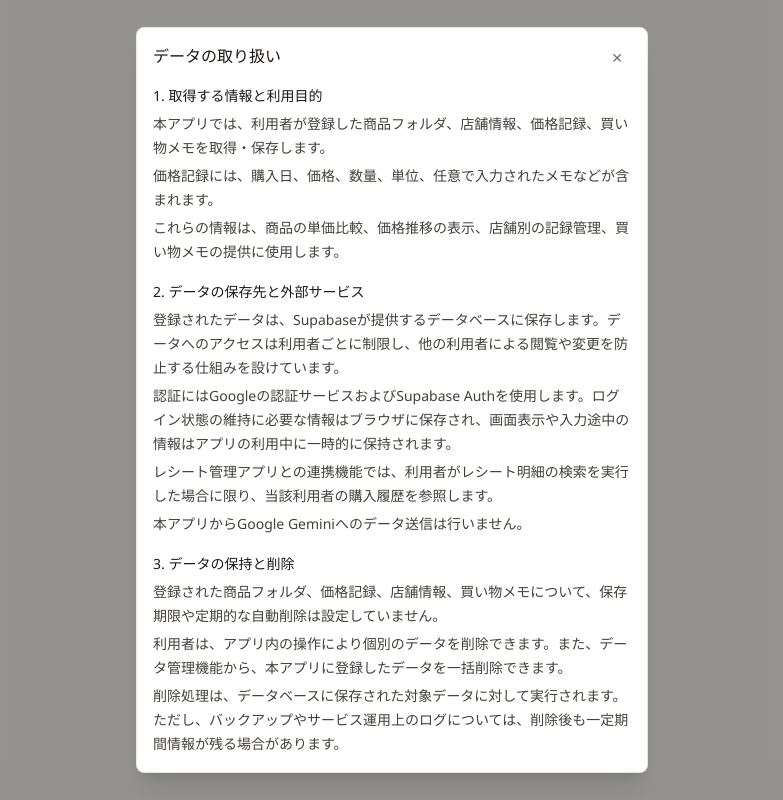
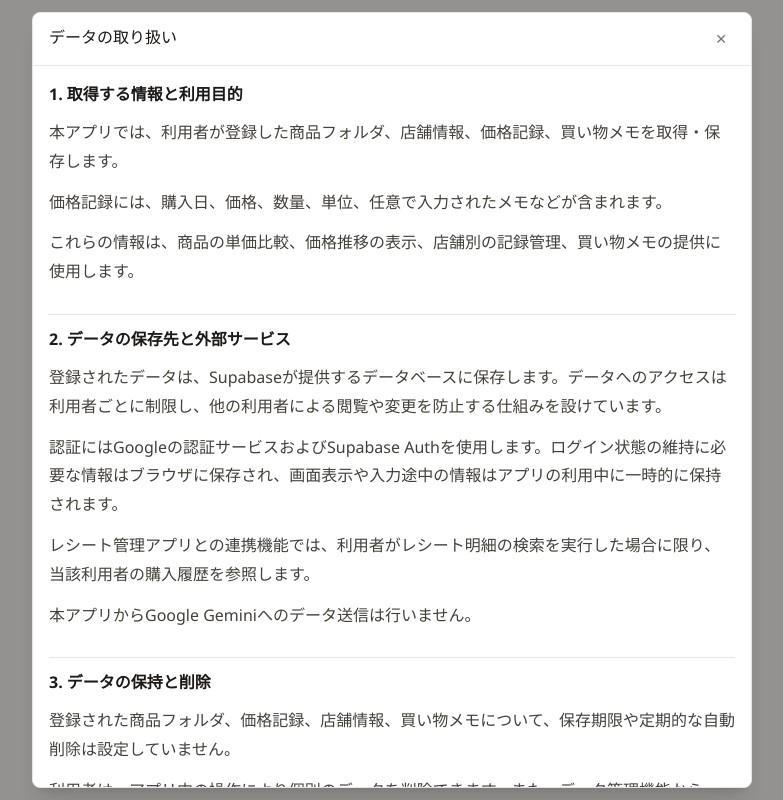
Before and after one commit to nakakonakako/price-memo, a React (Vite) app in the folder frontend/: page / in a window 1280 px wide. Both pictures are taken after a click on the button "データの取り扱い". Shown: the whole page, without its empty margins (248-1031 px from the left). Built offline with nearby package versions, Linux system fonts and the light colour scheme; no server answers.

Commit message:
feat: データ管理画面の視認性を改善

```diff
--- a/frontend/src/components/DialogShell.tsx
+++ b/frontend/src/components/DialogShell.tsx
@@ -3,6 +3,8 @@ import { useRef, type ReactNode } from 'react'
 import { useBodyScrollLock } from '@/hooks/useBodyScrollLock'
 import { useMediaQuery } from '@/hooks/useMediaQuery'
 import { useVisualViewportOverlay } from '@/hooks/useVisualViewportOverlay'
+
+export type DialogShellWidth = 'default' | 'wide'
 
 type Props = {
   open: boolean
@@ -11,6 +13,8 @@ type Props = {
   children: ReactNode
   zIndexClass?: string
   titleId?: string
+  /** `wide` is for long-form disclosure (~720px on desktop). Default keeps `max-w-lg`. */
+  width?: DialogShellWidth
 }
 
 export function DialogShell({
@@ -20,6 +24,7 @@ export function DialogShell({
   children,
   zIndexClass = 'z-[80]',
   titleId = 'dialog-title',
+  width = 'default',
 }: Props) {
   const isMobile = useMediaQuery('(max-width: 1023px)')
   const overlayRef = useRef<HTMLDivElement>(null)
@@ -51,10 +56,56 @@ export function DialogShell({
           </button>
         </header>
         <div
-          className="min-h-0 flex-1 overflow-y-auto overscroll-contain px-4 py-4"
+          className="min-h-0 flex-1 overflow-x-hidden overflow-y-auto overscroll-contain px-4 py-4"
           data-scroll-lock-scrollable
         >
           {children}
+        </div>
+      </div>,
+      document.body,
+    )
+  }
+
+  if (width === 'wide') {
+    return createPortal(
+      <div
+        ref={overlayRef}
+        className={`fixed left-0 ${zIndexClass} flex items-center justify-center overscroll-none p-3`}
+        role="presentation"
+        onMouseDown={(e) => {
+          if (e.target === e.currentTarget) onClose()
+        }}
+        onTouchMove={(e) => {
+          if (e.target === e.currentTarget) e.preventDefault()
+        }}
+      >
+        <div className="absolute inset-0 bg-black/40" aria-hidden />
+        <div
+          role="dialog"
+          aria-modal="true"
+          aria-labelledby={titleId}
+          className="relative flex max-h-[calc(100dvh-1.5rem)] w-full max-w-[720px] flex-col overflow-hidden rounded-lg border border-stone-200 bg-white shadow-xl"
+          onMouseDown={(e) => e.stopPropagation()}
+        >
+          <header className="flex shrink-0 items-start justify-between gap-2 border-b border-stone-200 px-4 py-3">
+            <h2 id={titleId} className="text-base font-medium text-stone-900">
+              {title}
+            </h2>
+            <button
+              type="button"
+              onClick={onClose}
+              className="rounded-md px-2 py-1 text-sm text-stone-500 hover:bg-stone-100"
+              aria-label="閉じる"
+            >
+              ✕
+            </button>
+          </header>
+          <div
+            className="min-h-0 flex-1 overflow-x-hidden overflow-y-auto overscroll-contain px-4 py-4"
+            data-scroll-lock-scrollable
+          >
+            {children}
+          </div>
         </div>
       </div>,
       document.body,
--- a/frontend/src/features/data-management/components/DataHandlingDisclosure.tsx
+++ b/frontend/src/features/data-management/components/DataHandlingDisclosure.tsx
@@ -30,6 +30,7 @@ export function DataHandlingDisclosure({ className, linkLabel }: Props) {
         onClose={() => setOpen(false)}
         title={DIALOG_TITLE}
         titleId="data-handling-disclosure-title"
+        width="wide"
       >
         <DataHandlingDisclosureContent />
       </DialogShell>
--- a/frontend/src/features/data-management/components/DataHandlingDisclosureContent.tsx
+++ b/frontend/src/features/data-management/components/DataHandlingDisclosureContent.tsx
@@ -4,11 +4,13 @@ export const DATA_HANDLING_DISCLOSURE_TEST_ID = 'data-handling-disclosure-conten
 export function DataHandlingDisclosureContent() {
   return (
     <div
-      className="space-y-4 text-sm leading-6 text-stone-700"
+      className="text-[15px] leading-[1.8] text-stone-700 sm:text-base"
       data-testid={DATA_HANDLING_DISCLOSURE_TEST_ID}
     >
-      <section className="space-y-1">
-        <h3 className="font-medium text-stone-900">1. 取得する情報と利用目的</h3>
+      <section className="space-y-3">
+        <h3 className="text-base font-semibold text-stone-900">
+          1. 取得する情報と利用目的
+        </h3>
         <p>
           本アプリでは、利用者が登録した商品フォルダ、店舗情報、価格記録、買い物メモを取得・保存します。
         </p>
@@ -20,8 +22,10 @@ export function DataHandlingDisclosureContent() {
         </p>
       </section>
 
-      <section className="space-y-1">
-        <h3 className="font-medium text-stone-900">2. データの保存先と外部サービス</h3>
+      <section className="mt-7 space-y-3 border-t border-stone-200 pt-3">
+        <h3 className="text-base font-semibold text-stone-900">
+          2. データの保存先と外部サービス
+        </h3>
         <p>
           登録されたデータは、Supabaseが提供するデータベースに保存します。データへのアクセスは利用者ごとに制限し、他の利用者による閲覧や変更を防止する仕組みを設けています。
         </p>
@@ -34,8 +38,10 @@ export function DataHandlingDisclosureContent() {
         <p>本アプリからGoogle Geminiへのデータ送信は行いません。</p>
       </section>
 
-      <section className="space-y-1">
-        <h3 className="font-medium text-stone-900">3. データの保持と削除</h3>
+      <section className="mt-7 space-y-3 border-t border-stone-200 pt-3">
+        <h3 className="text-base font-semibold text-stone-900">
+          3. データの保持と削除
+        </h3>
         <p>
           登録された商品フォルダ、価格記録、店舗情報、買い物メモについて、保存期限や定期的な自動削除は設定していません。
         </p>
--- a/frontend/src/features/data-management/components/DataManagementPage.tsx
+++ b/frontend/src/features/data-management/components/DataManagementPage.tsx
@@ -53,7 +53,7 @@ export function DataManagementPage({ onDataDeleted }: Props) {
 
   return (
     <section className="space-y-5" aria-labelledby="data-management-title">
-      <div>
+      <div className="border-b border-stone-200 pb-4">
         <h2
           id="data-management-title"
           className="text-xl font-semibold text-stone-900"
@@ -67,10 +67,12 @@ export function DataManagementPage({ onDataDeleted }: Props) {
       </div>
 
       <section className="space-y-4 rounded-xl border border-red-200 bg-white p-4 sm:p-6">
-        <div className="space-y-2">
-          <h3 className="text-base font-semibold text-stone-900">
-            単価メモのデータをすべて削除
-          </h3>
+        <div className="space-y-3">
+          <div className="border-b border-stone-200 pb-3">
+            <h3 className="text-base font-semibold text-stone-900">
+              単価メモにおけるデータの全削除
+            </h3>
+          </div>
           <p className="text-sm leading-6 text-stone-700">
             ログイン中のアカウントに保存されたフォルダ、価格記録、買い物メモ、店舗名をすべて削除します。
           </p>
```
Also changed, not shown: 3 other files (tests, documents, lock files or other folders).
